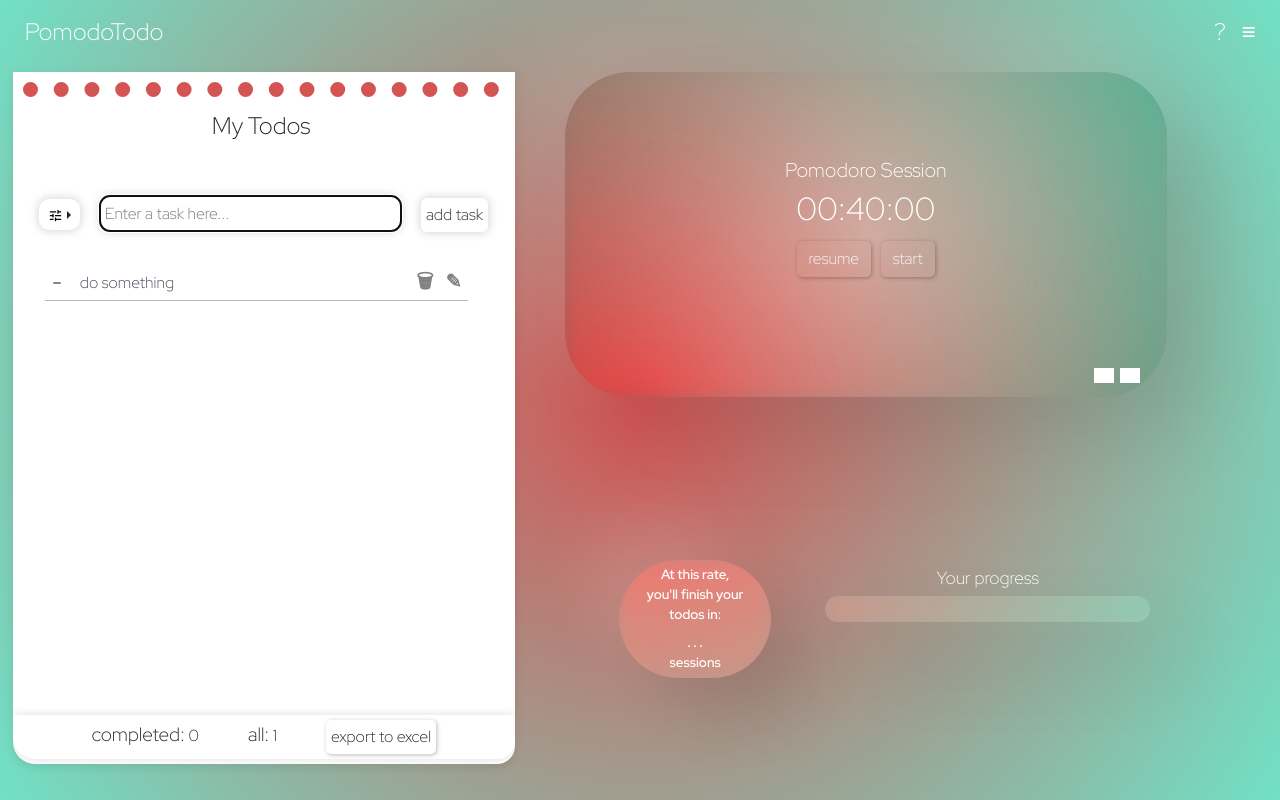
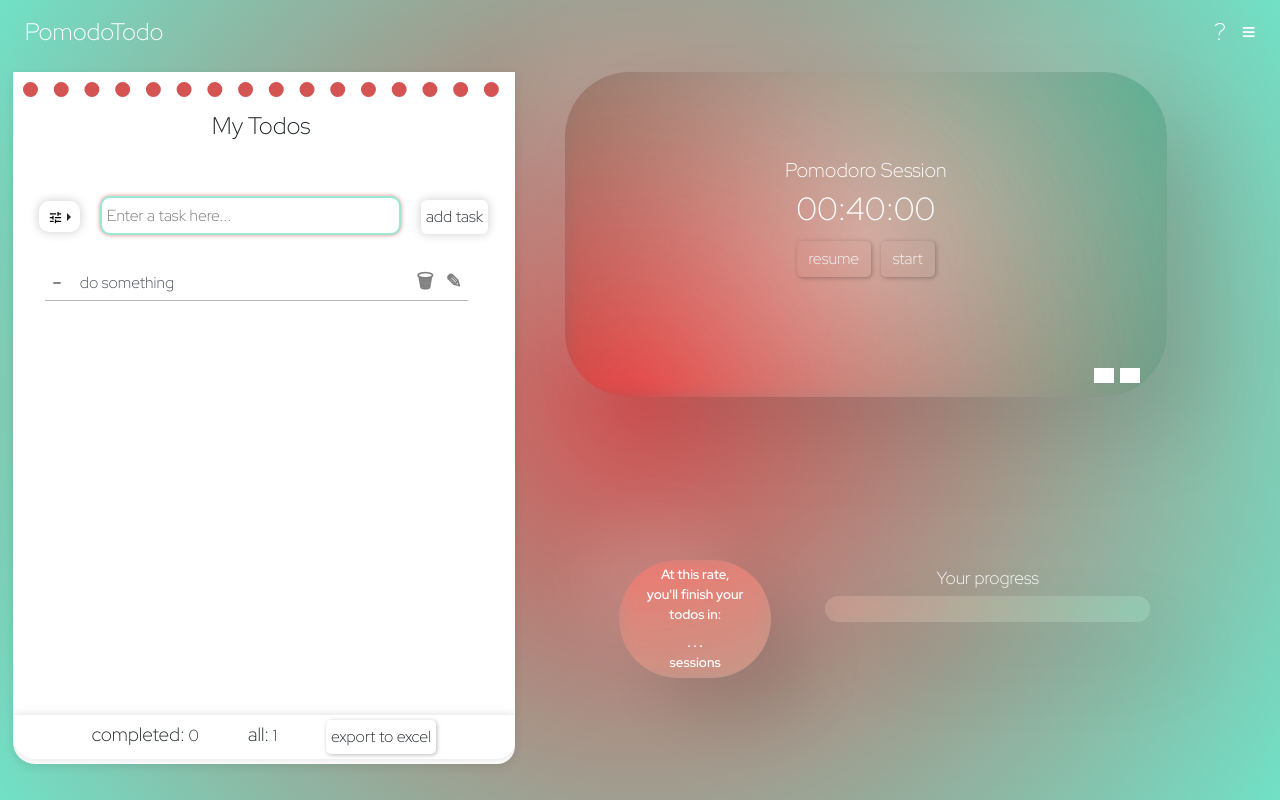
Before and after one commit to lielbidago/Todo-Pomodoro, a React (Create React App) app: page /Todos-and-pomodoro in a window 1280 px wide. Built offline with nearby package versions, Linux system fonts and the light colour scheme; grey boxes are pictures that could not be loaded.

Commit message:
added design to input in list component

```diff
--- a/src/scss/todoList.scss
+++ b/src/scss/todoList.scss
@@ -60,9 +60,16 @@
     input{
       width:60%;
       border-radius: 10px;
-
     }
     display:block;
+
+  }
+  .EnterTodo input{
+    outline: none;
+  }
+  .EnterTodo input:focus{
+    border: solid var(--themeOuter) 2px;
+    box-shadow: var(--themeInner) 0px 0px 4px 0px;
   }
   .todos-title{
     grid-area: title;
```
